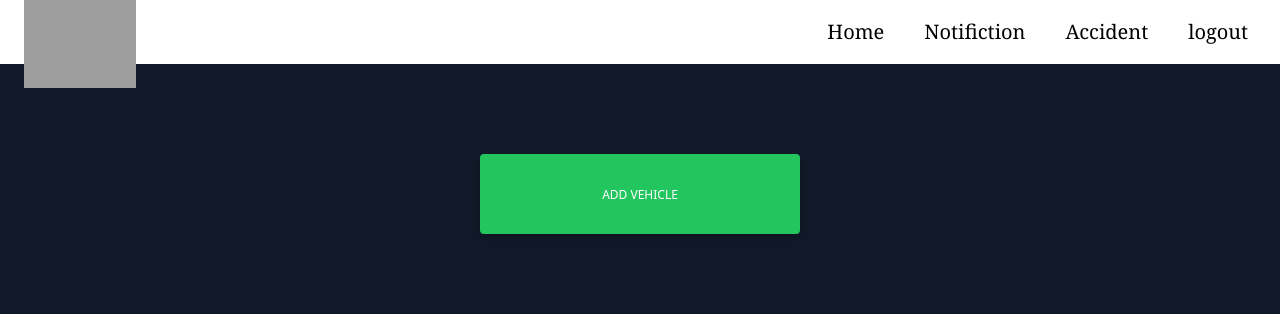
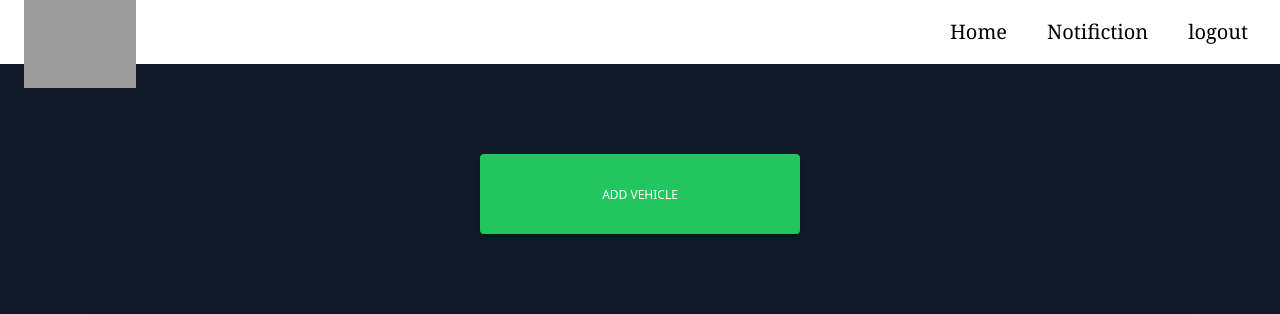
Before and after one commit to ChiragRohada7020/AccidentPanic, a Flask app: page /user_index in a window 1280 px wide. Shown: the top 314 px of the page. Run offline with Flask 2, Linux system fonts and the light colour scheme; the visitor is signed in with stand-in values (Sample User, id 1); data that the repository does not hold is empty; style sheets or scripts are compiled from the project's sources; grey boxes are pictures that could not be loaded.

Commit message:
change made in admin index and user index

```diff
--- a/templates/user_index.html
+++ b/templates/user_index.html
@@ -41,12 +41,7 @@
                     Notifiction
                   </li>
                 </a>
-                  <a href="admin_accident"><li
 
-                    class="hover:cursor-pointer hover:underline decoration-sky-500 decoration-2 hover:text-2xl duration-200"
-                  >
-                    Accident
-                  </li></a>
                   <a href="{{type1}}"><li
 
                     class="hover:cursor-pointer hover:underline decoration-sky-500 decoration-2 hover:text-2xl duration-200"
```
